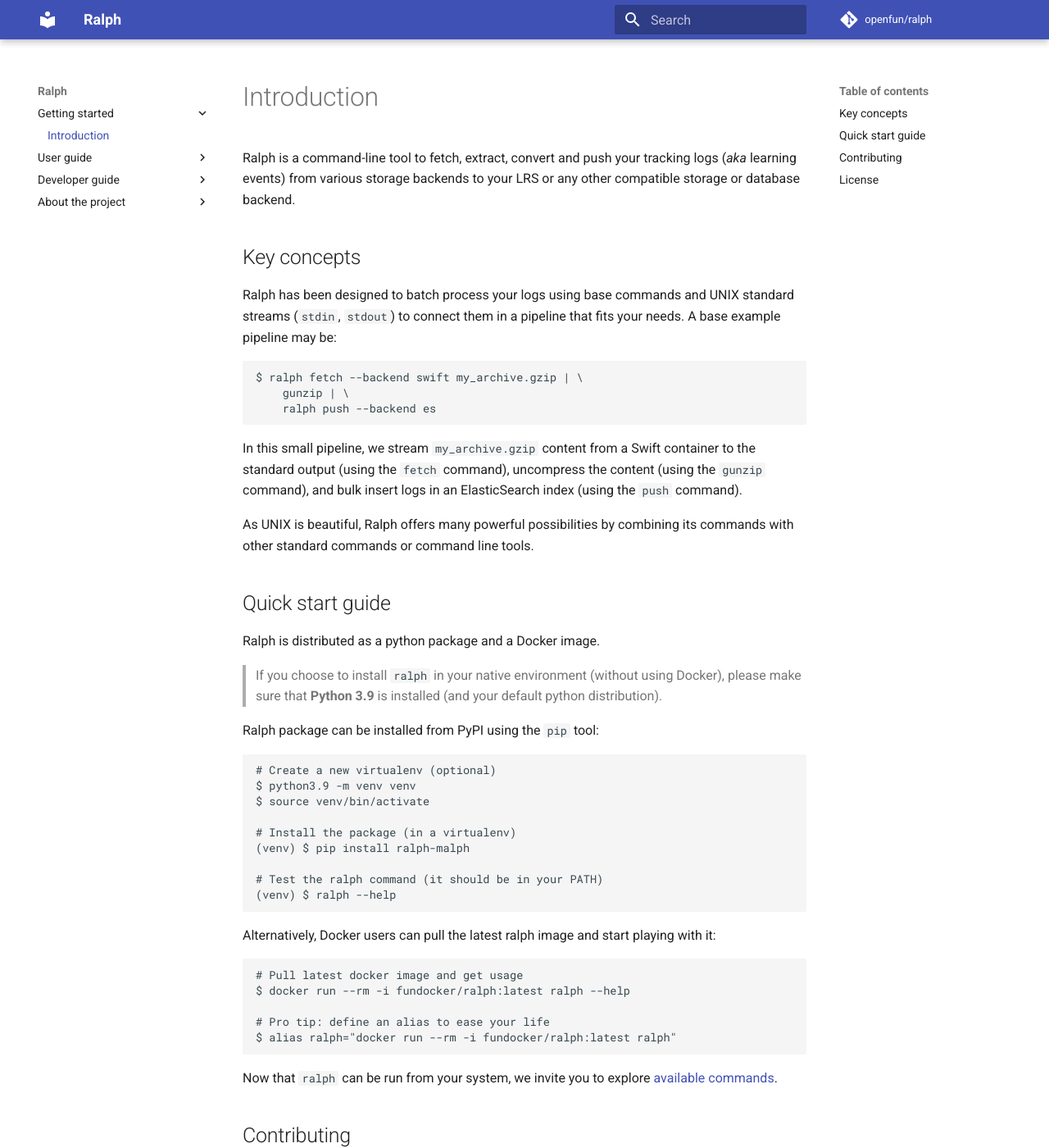
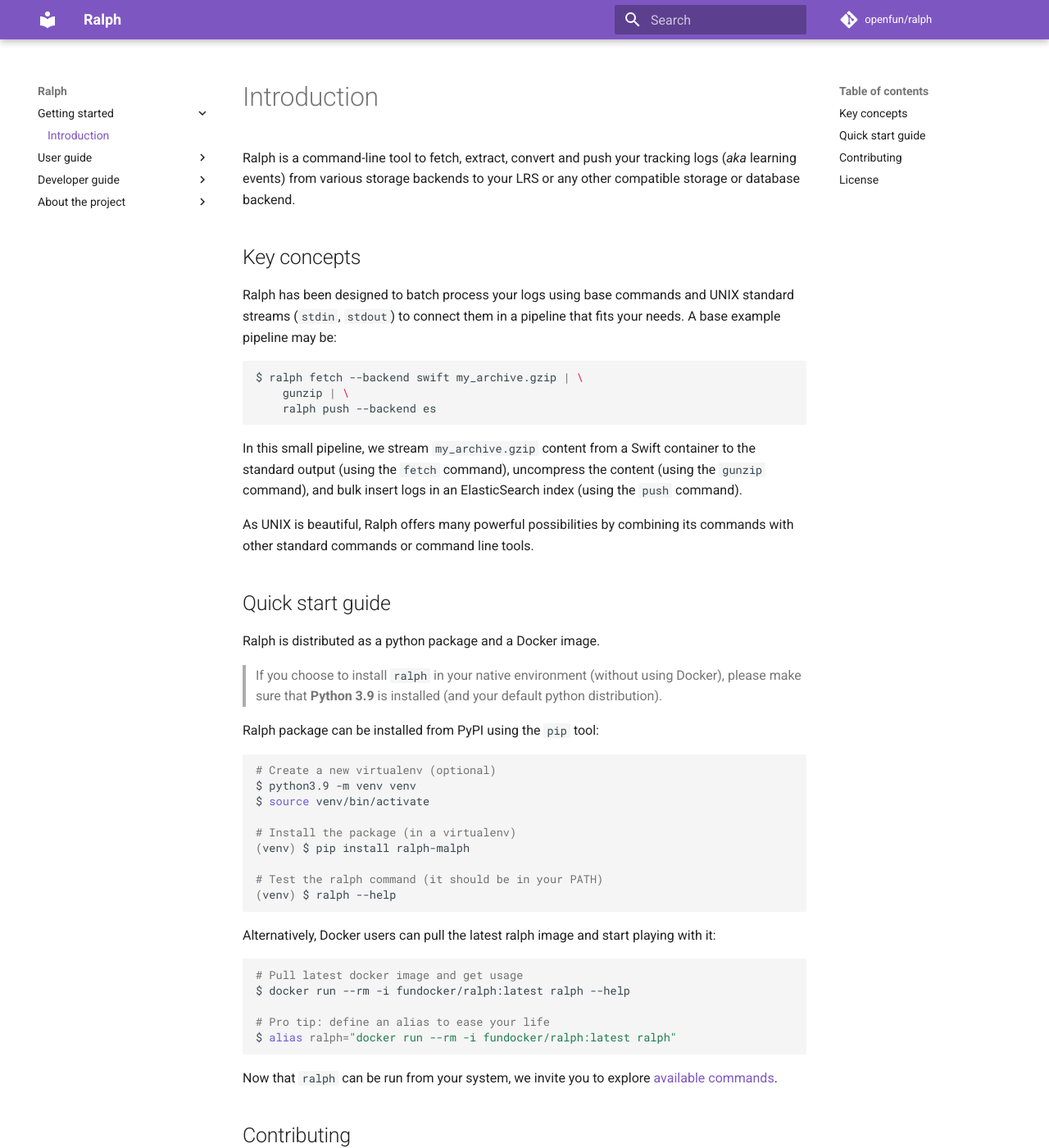
Before and after one commit to openfun/ralph, an MkDocs documentation site: the page built from docs/index.md, in a window 1280 px wide and 1400 px high. Shown: the whole window at 82% size. Built offline with MkDocs 1.6.1 and Material for MkDocs 9.7.7, drawn with Linux system fonts in a browser that asks for light colours; comment, search, counter and statistics services are not loaded.

Commit message:
📝(project) change documentation primary color
mk-docs based documentation proposes a color customization. By default,
the primary color of the documentation is set to indigo. For ralph
documentation, we have decided to use the deep purple color.

```diff
--- a/mkdocs.yml
+++ b/mkdocs.yml
@@ -10,7 +10,8 @@
 
 theme:
     name: material
-    highlightjs: true
+    palette:
+        primary: deep purple
 
 markdown_extensions:
     - attr_list
@@ -19,6 +20,8 @@
     - toc:
         permalink: True
         separator: "_"
+    - pymdownx.highlight
+    - pymdownx.superfences
 
 nav:
     - 'Getting started':
```
